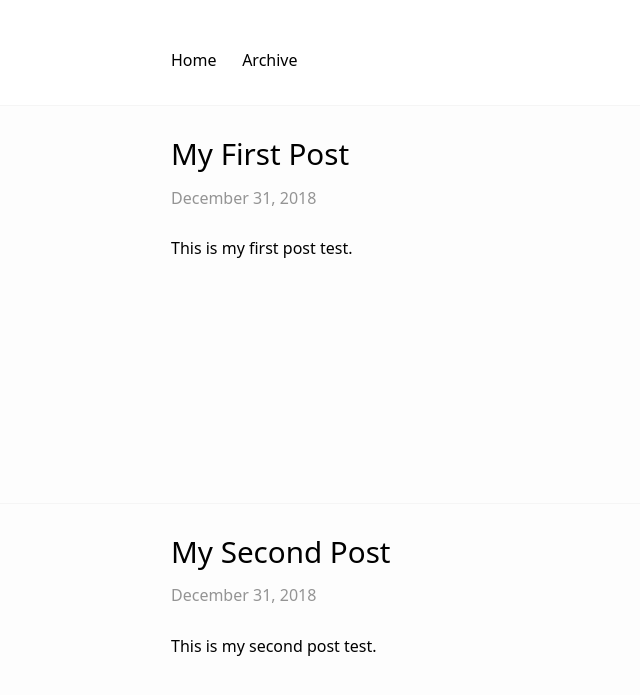
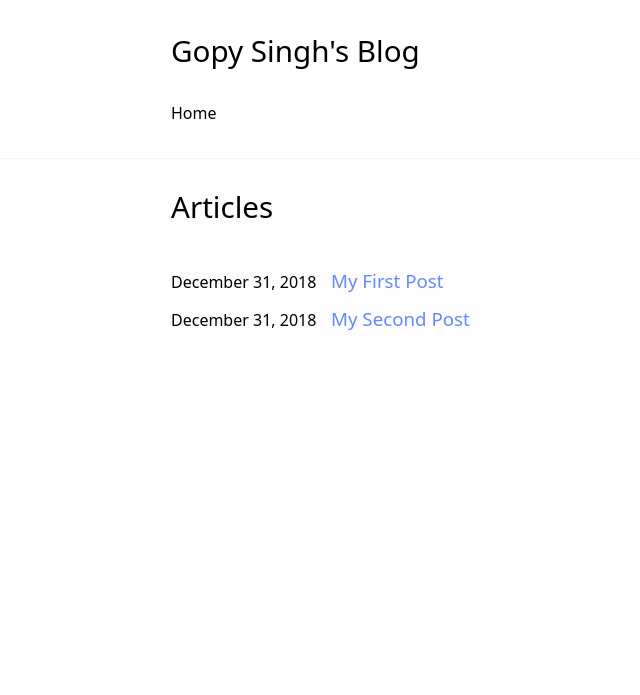
Before and after one commit to gurpreet-ai/gurpreet-ai.github.io, a Jekyll site: the page built from index.html, in a window 1280 px wide. Shown: the top 695 px of the page, without its empty margins (101-741 px from the left). Built offline with Jekyll 4.4.1, drawn with Linux system fonts in a browser that asks for light colours; the list of posts is cut into pages by our own code.

Commit message:
Updated post

```diff
--- a/_config.yml
+++ b/_config.yml
@@ -1,5 +1,5 @@
-title: ""
-author: ""
+title: "Gopy Singh's Blog"
+author: "Gopy Singh Blog"
 description: ""
 
 # Jekyll settings
--- a/_layouts/home.html
+++ b/_layouts/home.html
@@ -1,31 +1,11 @@
 ---
 layout: default
 ---
-{% if site.show_excerpts and page.name == "index.html" %}
-{% for page in paginator.posts %}
-<article>
-  <header>
-    {%- assign date_format = site.date_format | default: "%B %d, %Y" -%}
-    <h1><a href="{{ page.url | relative_url }}">{{ page.title }}</a></h1>
-    <time datetime="{{ page.date | date_to_xmlschema }}">{{ page.date | date: date_format }}</time>
-  </header>
-  {{ page.excerpt }}
-  {% unless page.excerpt == page.content %}
-  <footer><a class="ghost" href="{{ page.url | relative_url }}">read more »</a></footer>
-  {% endunless %}
-</article>
-{% endfor %}
-{% if paginator.total_pages > 1 %}
-<footer>
-  <a {% if paginator.previous_page %}class="gray" href="{{ paginator.previous_page_path | relative_url }}"{% else %}class="disabled"{% endif %}>« newer posts</a>
-  <span>page {{ paginator.page }} of {{ paginator.total_pages }}</span>
-  <a {% if paginator.next_page %}class="gray" href="{{ paginator.next_page_path | relative_url }}"{% else %}class="disabled"{% endif %}>older posts »</a>
-</footer>
-{% endif %}
-{% else %}
 <article class="archive">
 	{{ content }}
-  <header><h1>Posts</h1></header>
+	<header>
+		<h1>Articles</h1>
+	</header>
 	{% for post in site.posts %}
 	{%- assign date_format = site.date_format | default: "%B %d, %Y" -%}
 	<div>
@@ -34,4 +14,3 @@ layout: default
 	</div>
 	{% endfor %}
 </article>
-{% endif %}
--- a/_layouts/page.html
+++ b/_layouts/page.html
@@ -2,6 +2,8 @@
 layout: default
 ---
 <article>
-  <header><h1><a href="{{ page.url | relative_url }}">{{ page.title }}</a></h1></header>
-{{ content }}
+	<header>
+		<h1><a href="{{ page.url | relative_url }}">{{ page.title }}</a></h1>
+	</header>
+	{{ content }}
 </article>
--- a/archive.md
+++ /dev/null
@@ -1,4 +0,0 @@
----
-layout: home
-title: "Archive"
----
```
Also changed, not shown: _layouts/default.html (+14 -6 lines), _layouts/post.html (+8 -4 lines). Lines whose indentation alone changed are shown as unchanged.
